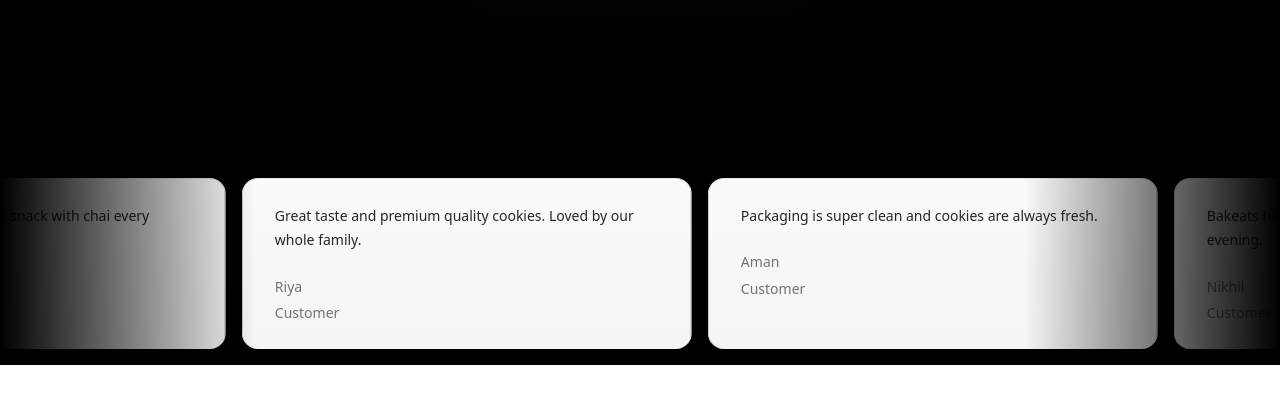
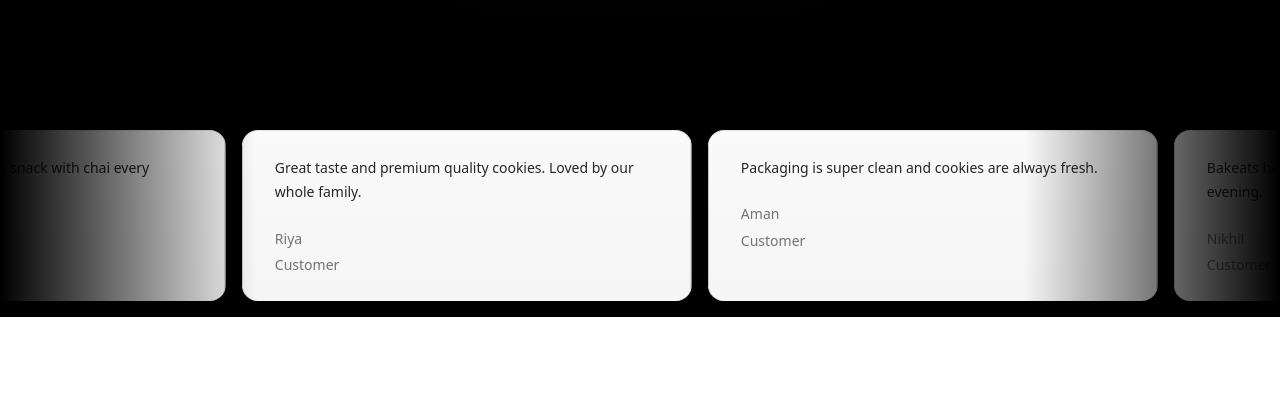
Before and after one commit to aryan1752/Bakeats, a Next.js app: page / in a window 1280 px wide. Shown: the part 862-1277 px from the top of the page. Built offline with nearby package versions, Linux system fonts and the light colour scheme; no server answers; the database is empty.

Commit message:
Further reduce hero-to-testimonial gap below social links

```diff
--- a/app/page.tsx
+++ b/app/page.tsx
@@ -154,7 +154,7 @@ export default function Home() {
         scrollProgress={scrollProgress}
         isTransitioning={isTransitioning}
       />
-      <div className="relative -mt-16 md:-mt-24">
+      <div className="relative -mt-28 md:-mt-36">
         <InfiniteMovingCardsDemo />
       </div>
       <NariyalProductSection forcedLang={lang} />
```
